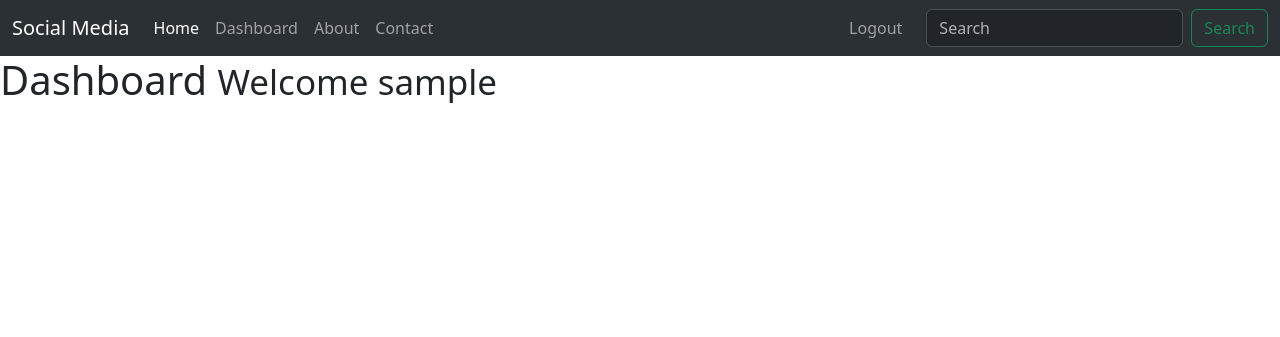
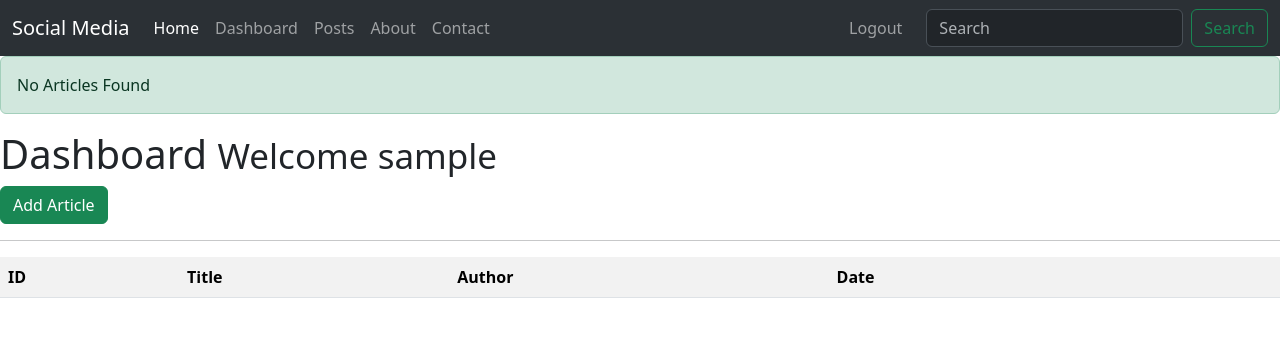
Before and after one commit to SebastianSloma/Social-Media-Flask, a Flask app: page /dash in a window 1280 px wide. Shown: the top 337 px of the page. Run offline with Flask 2, Linux system fonts and the light colour scheme; the visitor is signed in with stand-in values (Sample User, id 1); tables that the repository leaves empty or names only in its code hold one stand-in row (values such as "Sample post"); lists and menus that the app fills with data are empty; some libraries are stand-ins or nearby versions.

Commit message:
added function add, edit, delete, view posts

```diff
--- a/app.py
+++ b/app.py
@@ -5,9 +5,13 @@ from flask_mysqldb import MySQL
 from wtforms import Form, StringField, TextAreaField, PasswordField, validators
 from passlib.hash import sha256_crypt
 
+from functools import wraps
+
 
 app = Flask(__name__)
 app.config['SECRET_KEY'] = 'VeryWiredK3y!'
+
+
 
 app.config['MYSQL_HOST'] = 'localhost'
 app.config['MYSQL_USER'] = 'root'
@@ -23,9 +27,6 @@ def index():
     return render_template('index.html')
 
 
-
-
-
 @app.route('/about')
 def about():
     return render_template('about.html')
@@ -34,6 +35,8 @@ def about():
 @app.route('/contact')
 def contact():
     return render_template('contact.html')
+
+
 
 
 # Register Form Class
@@ -71,6 +74,7 @@ def registration():
 
 # User login
 
+
 @app.route('/login', methods=['GET', 'POST'])
 def login():
     if request.method == 'POST':
@@ -103,6 +107,17 @@ def login():
     return render_template('login.html')
 
 
+# Check if user logged in
+def is_logged_in(f):
+    @wraps(f)
+    def wrap(*args, **kwargs):
+        if 'logged_in' in session:
+            return f(*args, **kwargs)
+        else:
+            flash('Unauthorized, Please login', 'danger')
+            return redirect(url_for('login'))
+    return wrap
+
 
 # Logout
 @app.route('/logout')
@@ -112,10 +127,108 @@ def logout():
     return redirect(url_for('login'))
 
 # Dashboard
+
+
 @app.route('/dash')
+@is_logged_in
 def dash():
-    return render_template('dash.html')
+    cur = mysql.connection.cursor()
+    result = cur.execute("SELECT * FROM posts WHERE author = %s", [session['username']])
+    articles = cur.fetchall()
+    if result > 0:
+        return render_template('dash.html', articles=articles)
+    else:
+        msg = 'No Articles Found'
+        return render_template('dash.html', msg=msg)
+    cur.close()
 
+
+@app.route('/articles')
+def articles():
+    cur = mysql.connection.cursor()
+    result = cur.execute("SELECT * FROM posts")
+    articles = cur.fetchall()
+
+    if result > 0:
+        return render_template('articles.html', articles=articles)
+    else:
+        msg = 'No Articles Found'
+        return render_template('articles.html', msg=msg)
+    cur.close()
+
+@app.route('/article/<string:id>/')
+def article(id):
+
+    cur = mysql.connection.cursor()
+    result = cur.execute("SELECT * FROM posts WHERE id = %s", [id])
+    article = cur.fetchone()
+
+    return render_template('article.html', article=article)
+
+class ArticleForm(Form):
+    title = StringField('Title', [validators.Length(min=1, max=200)])
+    body = TextAreaField('Body', [validators.Length(min=30)])
+
+# Add Article
+@app.route('/add_article', methods=['GET', 'POST'])
+@is_logged_in
+def add_article():
+    form = ArticleForm(request.form)
+    if request.method == 'POST' and form.validate():
+        title = form.title.data
+        body = form.body.data
+        cur = mysql.connection.cursor()
+        cur.execute("INSERT INTO posts(title, body, author) VALUES(%s, %s, %s)",(title, body, session['username']))
+        mysql.connection.commit()
+        cur.close()
+
+        flash('Article Created', 'success')
+
+        return redirect(url_for('dash'))
+
+    return render_template('add_posts.html', form=form)
+
+
+# Edit Article
+@app.route('/edit_article/<string:id>', methods=['GET', 'POST'])
+@is_logged_in
+def edit_article(id):
+    cur = mysql.connection.cursor()
+    result = cur.execute("SELECT * FROM posts WHERE id = %s", [id])
+    article = cur.fetchone()
+    cur.close()
+    form = ArticleForm(request.form)
+    form.title.data = article['title']
+    form.body.data = article['body']
+
+    if request.method == 'POST' and form.validate():
+        title = request.form['title']
+        body = request.form['body']
+
+        cur = mysql.connection.cursor()
+        app.logger.info(title)
+        cur.execute ("UPDATE posts SET title=%s, body=%s WHERE id=%s",(title, body, id))
+        mysql.connection.commit()
+        cur.close()
+
+        flash('Post Updated', 'success')
+
+        return redirect(url_for('dash'))
+
+    return render_template('edit_posts.html', form=form)
+
+# Delete Article
+@app.route('/delete_article/<string:id>', methods=['POST'])
+@is_logged_in
+def delete_article(id):
+    cur = mysql.connection.cursor()
+    cur.execute("DELETE FROM posts WHERE id = %s", [id])
+    mysql.connection.commit()
+    cur.close()
+
+    flash('Article Deleted', 'success')
+
+    return redirect(url_for('dash'))
 
 if __name__ == '__main__':
     app.run(debug=True)
--- a/templates/dash.html
+++ b/templates/dash.html
@@ -6,5 +6,32 @@
 
 {% block content %}
 <h1>Dashboard <small> Welcome {{session.username}} </small></h1>
+<a class="btn btn-success" href="/add_article"> Add Article</a>
+  <hr>
+  <table class="table table-striped">
+    <tr>
+      <th>ID</th>
+      <th>Title</th>
+      <th>Author</th>
+      <th>Date</th>
+      <th></th>
+      <th></th>
+    </tr>
+    {% for article in articles %}
+      <tr>
+        <td>{{article.id}}</td>
+        <td>{{article.title}}</td>
+        <td>{{article.author}}</td>
+        <td>{{article.create_date}}</td>
+        <td><a href="edit_article/{{article.id}}" class="btn btn-outline-success pull-right">Edit</a></td>
+        <td>
+          <form action="{{url_for('delete_article', id=article.id)}}" method="POST">
+            <input type="hidden" name="_method" value="DELETE">
+            <input type="submit" value="Delete" class="btn btn-danger">
+          </form>
+        </td>
+      </tr>
+    {% endfor %}
+  </table>
 
 {% endblock %}
--- a/templates/index.html
+++ b/templates/index.html
@@ -19,8 +19,10 @@
 
       <div class="row mt-5 align-items-center">
         <div class="col">
+          {% if session.logged_in == NULL %}
           <a class="btn btn-primary" href="{{ url_for('login') }}" role="button">Login</a>
           <a class="btn btn-primary" href="{{ url_for('registration') }}" role="button">Register</a>
+          {% endif %}
         </div>
       </div>
   </div>
--- a/templates/menu.html
+++ b/templates/menu.html
@@ -13,6 +13,9 @@
           <li class="nav-item">
             <a class="nav-link" href="{{ url_for('dash') }}">Dashboard</a>
           </li>
+          <li class="nav-item">
+            <a class="nav-link" href="{{ url_for('articles') }}">Posts</a>
+          </li>
           {% endif %}
           <li class="nav-item">
             <a class="nav-link" href="{{ url_for('about') }}">About</a>
@@ -23,6 +26,7 @@
 
         </ul>
         <ul class="navbar-nav navbar-right me-3 mb-2 mb-lg-0">
+
           {% if session.logged_in %}
           <li class="nav-item">
             <a class="nav-link" href="{{ url_for('logout') }}">Logout</a>
```
Also changed, not shown: data.py (added, +25 -0 lines), templates/add_posts.html (added, +20 -0 lines), templates/article.html (added, +16 -0 lines), templates/articles.html (added, +16 -0 lines), templates/edit_posts.html (added, +21 -0 lines).
